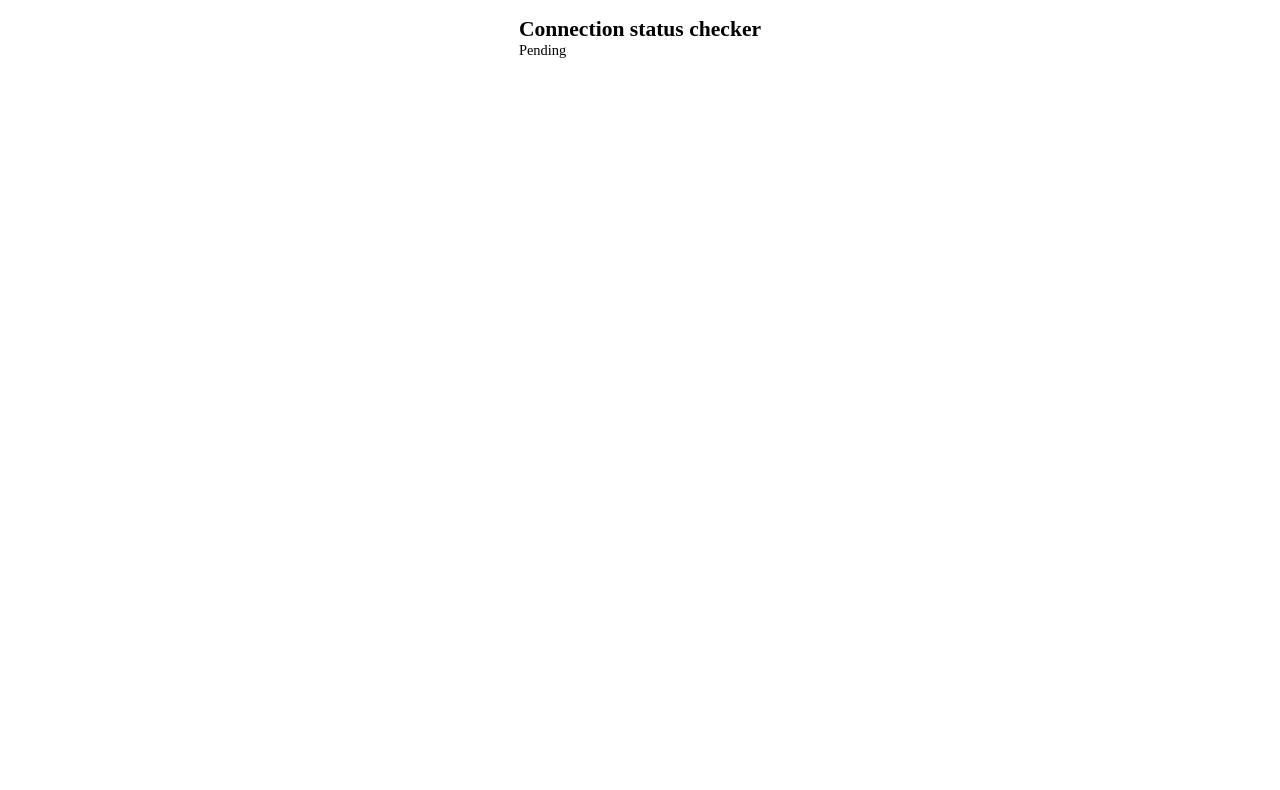
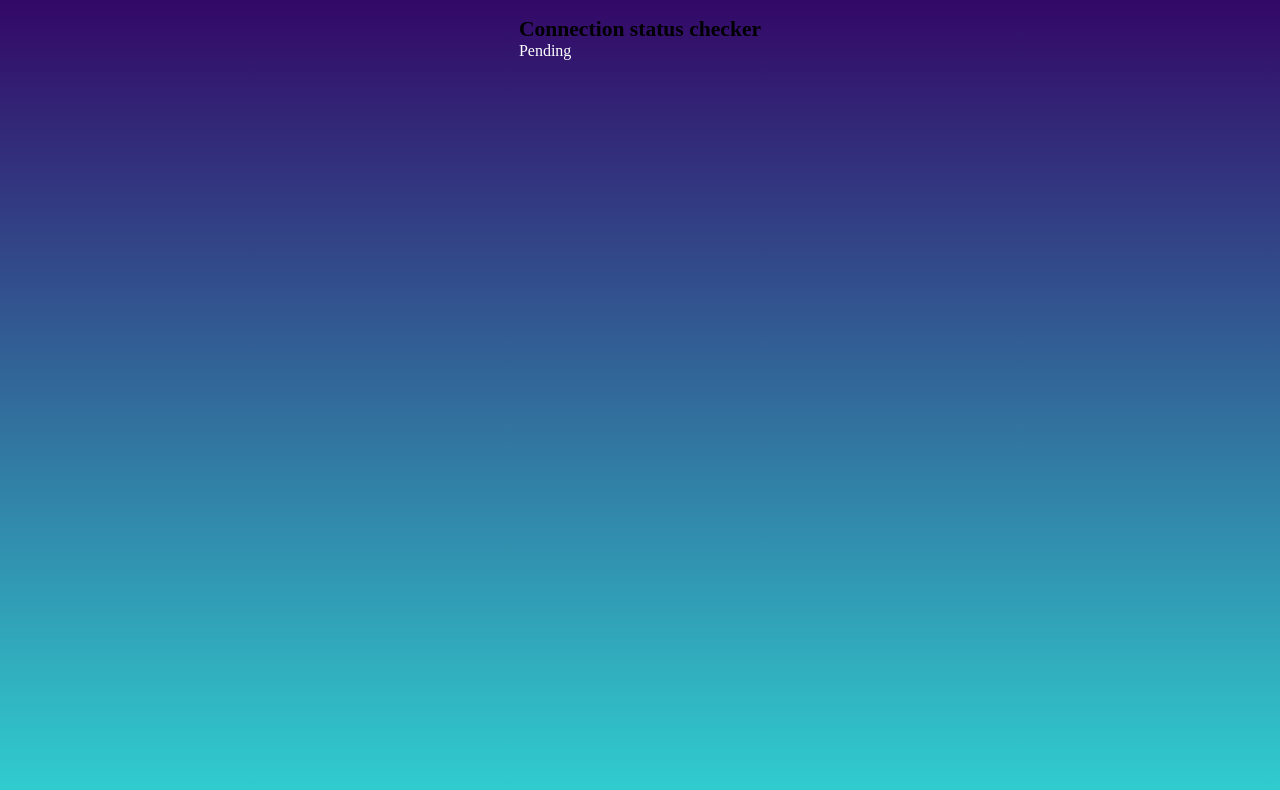
Before and after one commit to goddamnBlinder/Connection_status_checker, a plain HTML site: page index.html in a window 1280 px wide. Drawn offline with Linux system fonts and the light colour scheme.

Commit message:
Update stylesheet.css

```diff
--- a/stylesheet.css
+++ b/stylesheet.css
@@ -8,7 +8,7 @@ html {
 }
 
 body{
-
+    background-image: linear-gradient(to top, #30cfd0 0%, #330867 100%);
     display: flex;
     justify-content: center;
     align-items: center;
@@ -18,7 +18,12 @@ section {
     height: 100vh;
     margin: 0 auto;
 }
+section h2 {
+
+}
 
 section p {
+  color: #fff;
+  font-size: medium;
 
 }
```
